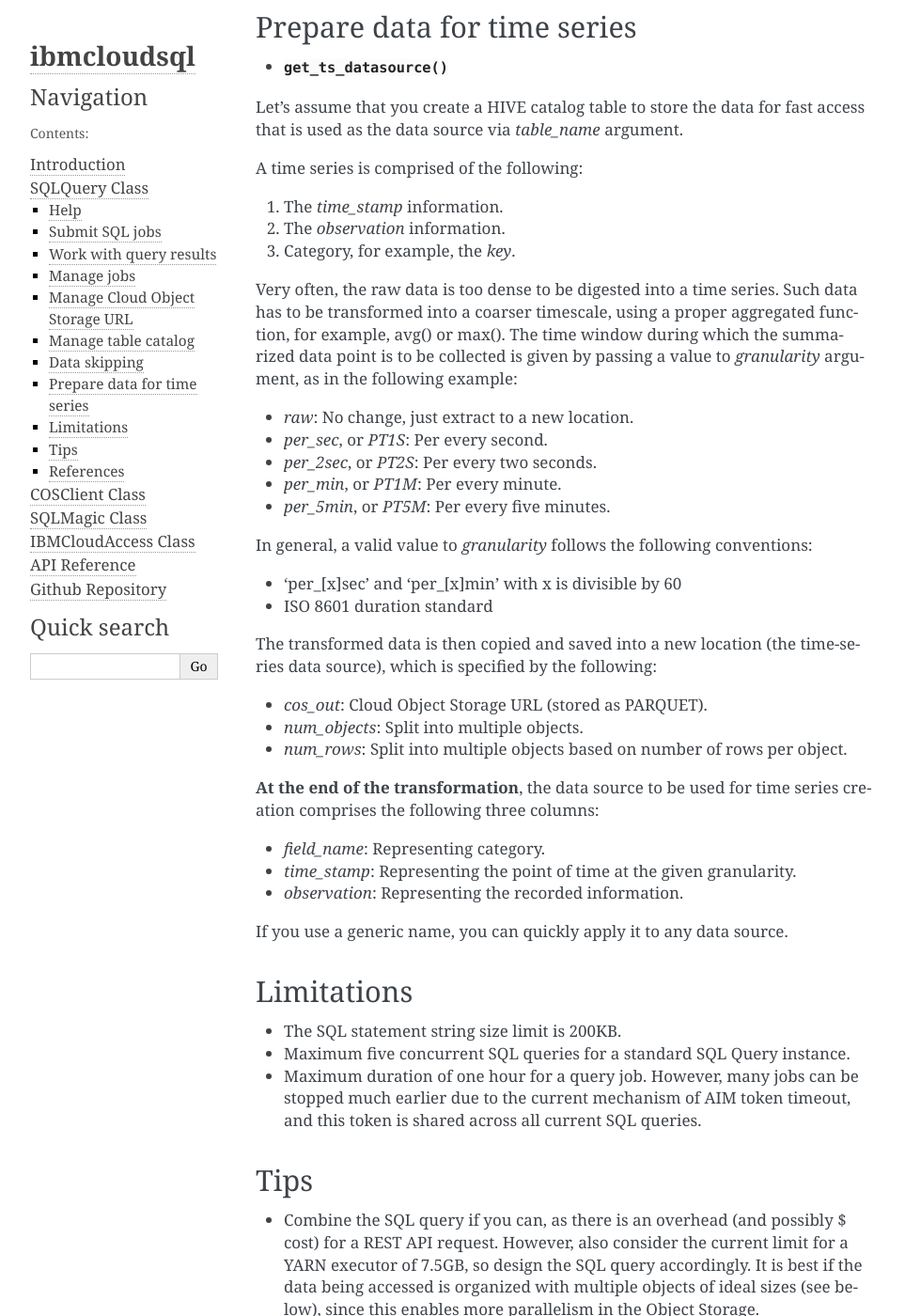
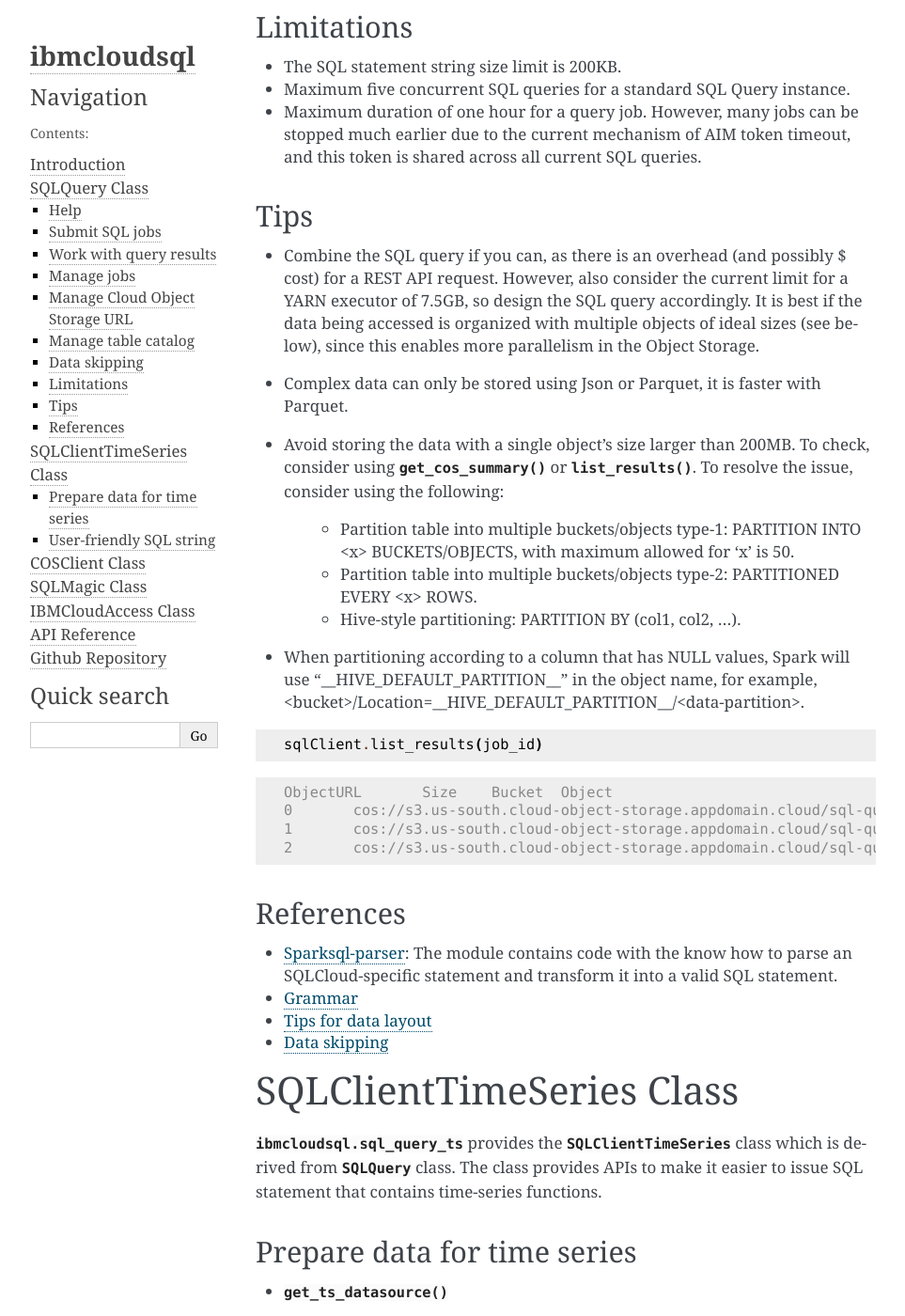
Before and after one commit to IBM-Cloud/sql-query-clients, a Sphinx documentation site: the page built from docs/source/sql_query.rst, in a window 1280 px wide and 1400 px high, scrolled down 1915 px. Shown: the whole window at 94% size, without its empty margins (148-1111 px from the left). Built offline with Sphinx 7.4.7, drawn with Linux system fonts in a browser that asks for light colours; some of the changed text lies outside the part shown.

Commit message:
update docs

```diff
--- a/docs/source/ibmcloudsql.rst
+++ b/docs/source/ibmcloudsql.rst
@@ -44,6 +44,14 @@
    :undoc-members:
    :show-inheritance:
 
+Time-Series SQL Query module
+---------------------------------
+
+.. automodule:: ibmcloudsql.sql_query_ts
+   :members:
+   :undoc-members:
+   :show-inheritance:
+
 Utilities module
 ----------------------------
 
--- a/docs/source/sql_query.rst
+++ b/docs/source/sql_query.rst
@@ -85,6 +85,51 @@
 
 [Not available yet]
 
+Limitations
+------------------------------------------------
+
+* The SQL statement string size limit is 200KB.
+* Maximum five concurrent SQL queries for a standard SQL Query instance.
+* Maximum duration of one hour for a query job. However, many jobs can be stopped much earlier due to the current mechanism of AIM token timeout, and this token is shared across all current SQL queries.
+
+Tips
+-----
+
+* Combine the SQL query if you can, as there is an overhead (and possibly $ cost) for a REST API request. However, also consider the current limit for a YARN executor of 7.5GB, so design the SQL query accordingly. It is best if the data being accessed is organized with multiple objects of ideal sizes (see below), since this enables more parallelism in the Object Storage.
+* Complex data can only be stored using Json or Parquet, it is faster with Parquet.
+* Avoid storing the data with a single object's size larger than 200MB. To check, consider using :meth:`.get_cos_summary` or :meth:`.list_results`. To resolve the issue, consider using the following:
+
+    + Partition table into multiple buckets/objects type-1: PARTITION INTO <x> BUCKETS/OBJECTS, with maximum allowed for 'x' is 50.
+    + Partition table into multiple buckets/objects type-2: PARTITIONED EVERY <x> ROWS.
+    + Hive-style partitioning: PARTITION BY (col1, col2, ...).
+* When partitioning according to a column that has NULL values, Spark will use “__HIVE_DEFAULT_PARTITION__” in the object name, for example,  <bucket>/Location=__HIVE_DEFAULT_PARTITION__/<data-partition>.
+
+.. code-block:: python
+
+        sqlClient.list_results(job_id)
+
+.. code-block:: console
+
+        ObjectURL	Size	Bucket	Object
+        0	cos://s3.us-south.cloud-object-storage.appdomain.cloud/sql-query-cos-access-ts/jobid=a3475263-469a-4e22-b382-1d0ae8f1d1fa	0	sql-query-cos-access-ts	jobid=a3475263-469a-4e22-b382-1d0ae8f1d1fa
+        1	cos://s3.us-south.cloud-object-storage.appdomain.cloud/sql-query-cos-access-ts/jobid=a3475263-469a-4e22-b382-1d0ae8f1d1fa/_SUCCESS	0	sql-query-cos-access-ts	jobid=a3475263-469a-4e22-b382-1d0ae8f1d1fa/_SUCCESS
+        2	cos://s3.us-south.cloud-object-storage.appdomain.cloud/sql-query-cos-access-ts/jobid=a3475263-469a-4e22-b382-1d0ae8f1d1fa/part-00000-e299e734-43e3-4032-b27d-b0d7e93d51c2-c000-attempt_20200318152159_0040_m_000000_0.snappy.parquet	7060033106	sql-query-cos-access-ts	jobid=a3475263-469a-4e22-b382-1d0ae8f1d1fa/part-00000-e299e734-43e3-4032-b27d-b0d7e93d51c2-c000-attempt_20200318152159_0040_m_000000_0.snappy.parquet
+
+
+References
+--------------
+
+*  `Sparksql-parser <https://github.ibm.com/SqlServiceWdp/sparksql-parser>`_: The module contains code with the know how to parse an SQLCloud-specific statement and transform it into a valid SQL statement.
+* `Grammar <https://github.ibm.com/SqlServiceWdp/sparksql-parser/blob/8895a3872790d21e4bb0f0e47a608bfb633e0b2a/antlr/SqlQuery.g4>`_
+* `Tips for data layout <https://www.ibm.com/cloud/blog/big-data-layout>`_
+* `Data skipping <https://www.ibm.com/cloud/blog/data-skipping-for-ibm-cloud-sql-query>`_
+
+SQLClientTimeSeries Class
+================================================
+
+:mod:`ibmcloudsql.sql_query_ts` provides the :py:class:`.SQLClientTimeSeries` class which is derived from :py:class:`.SQLQuery` class. The class provides APIs to make it easier to issue SQL statement that contains time-series functions.
+
+
 Prepare data for time series
 -------------------------------------
 
@@ -125,41 +170,8 @@
 
 If you use a generic name, you can quickly apply it to any data source.
 
-Limitations
-------------------------------------------------
+User-friendly SQL string
+-------------------------------------
 
-* The SQL statement string size limit is 200KB.
-* Maximum five concurrent SQL queries for a standard SQL Query instance.
-* Maximum duration of one hour for a query job. However, many jobs can be stopped much earlier due to the current mechanism of AIM token timeout, and this token is shared across all current SQL queries.
-
-Tips
------
-
-* Combine the SQL query if you can, as there is an overhead (and possibly $ cost) for a REST API request. However, also consider the current limit for a YARN executor of 7.5GB, so design the SQL query accordingly. It is best if the data being accessed is organized with multiple objects of ideal sizes (see below), since this enables more parallelism in the Object Storage.
-* Complex data can only be stored using Json or Parquet, it is faster with Parquet.
-* Avoid storing the data with a single object's size larger than 200MB. To check, consider using :meth:`.get_cos_summary` or :meth:`.list_results`. To resolve the issue, consider using the following:
-
-    + Partition table into multiple buckets/objects type-1: PARTITION INTO <x> BUCKETS/OBJECTS, with maximum allowed for 'x' is 50.
-    + Partition table into multiple buckets/objects type-2: PARTITIONED EVERY <x> ROWS.
-    + Hive-style partitioning: PARTITION BY (col1, col2, ...).
-* When partitioning according to a column that has NULL values, Spark will use “__HIVE_DEFAULT_PARTITION__” in the object name, for example,  <bucket>/Location=__HIVE_DEFAULT_PARTITION__/<data-partition>.
-
-.. code-block:: python
-
-        sqlClient.list_results(job_id)
-
-.. code-block:: console
-
-        ObjectURL	Size	Bucket	Object
-        0	cos://s3.us-south.cloud-object-storage.appdomain.cloud/sql-query-cos-access-ts/jobid=a3475263-469a-4e22-b382-1d0ae8f1d1fa	0	sql-query-cos-access-ts	jobid=a3475263-469a-4e22-b382-1d0ae8f1d1fa
-        1	cos://s3.us-south.cloud-object-storage.appdomain.cloud/sql-query-cos-access-ts/jobid=a3475263-469a-4e22-b382-1d0ae8f1d1fa/_SUCCESS	0	sql-query-cos-access-ts	jobid=a3475263-469a-4e22-b382-1d0ae8f1d1fa/_SUCCESS
-        2	cos://s3.us-south.cloud-object-storage.appdomain.cloud/sql-query-cos-access-ts/jobid=a3475263-469a-4e22-b382-1d0ae8f1d1fa/part-00000-e299e734-43e3-4032-b27d-b0d7e93d51c2-c000-attempt_20200318152159_0040_m_000000_0.snappy.parquet	7060033106	sql-query-cos-access-ts	jobid=a3475263-469a-4e22-b382-1d0ae8f1d1fa/part-00000-e299e734-43e3-4032-b27d-b0d7e93d51c2-c000-attempt_20200318152159_0040_m_000000_0.snappy.parquet
-
-
-References
---------------
-
-*  `Sparksql-parser <https://github.ibm.com/SqlServiceWdp/sparksql-parser>`_: The module contains code with the know how to parse an SQLCloud-specific statement and transform it into a valid SQL statement.
-* `Grammar <https://github.ibm.com/SqlServiceWdp/sparksql-parser/blob/8895a3872790d21e4bb0f0e47a608bfb633e0b2a/antlr/SqlQuery.g4>`_
-* `Tips for data layout <https://www.ibm.com/cloud/blog/big-data-layout>`_
-* `Data skipping <https://www.ibm.com/cloud/blog/data-skipping-for-ibm-cloud-sql-query>`_
+Several time-series functions being used in CloudSQL accept parameters in the unit of mili-seconds, which is not user-friendly.
+The class provides the built-in functionality to map user-friendly name such as `hour`, `day`, `2hour`, `week` into the right unit, before sending the query to CloudSQL service.
```
